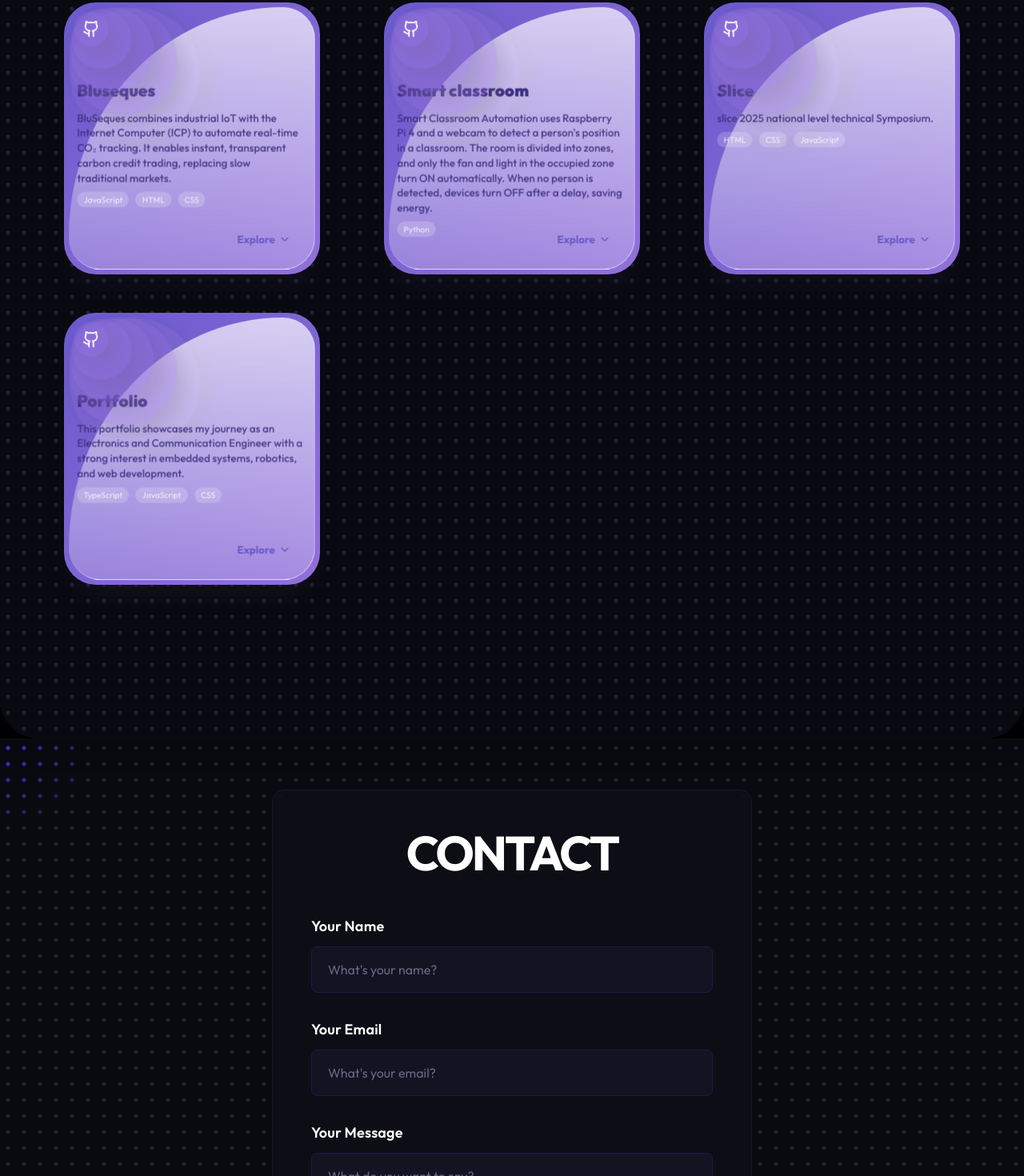
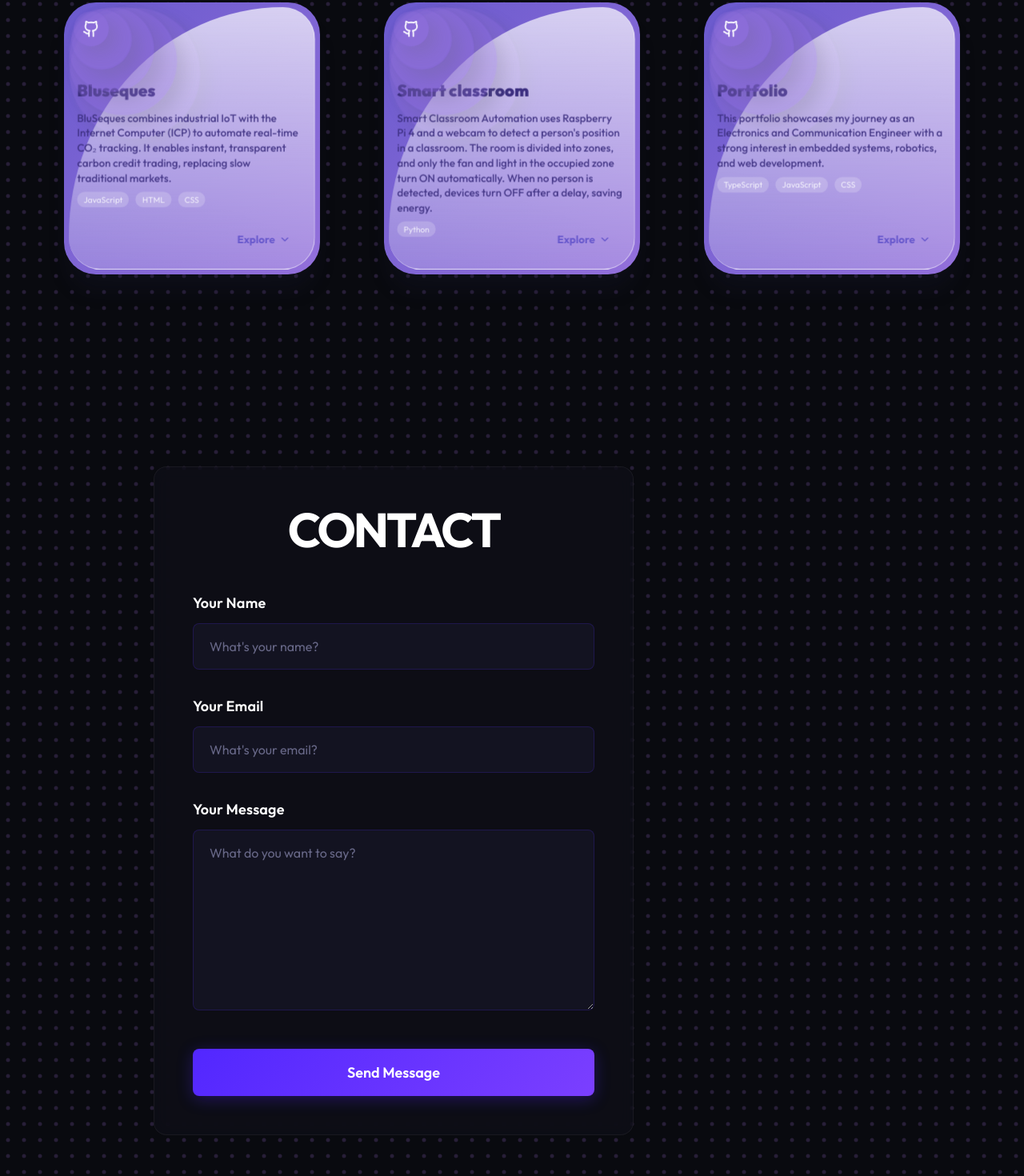
Before and after one commit to yobin021/yobin-portfolio-, a Next.js app: page / in a window 1280 px wide. Shown: the part 3381-4851 px from the top of the page at 80% size. Built offline with nearby package versions, Linux system fonts and the light colour scheme.

Commit message:
final submit

```diff
--- a/src/components/ContactForm.tsx
+++ b/src/components/ContactForm.tsx
@@ -18,7 +18,7 @@ interface FormErrors {
     message?: string;
 }
 
-export default function ContactForm() {
+export default function ContactForm({ isEmbedded = false }: { isEmbedded?: boolean }) {
     const [formData, setFormData] = useState<FormData>({
         name: '',
         email: '',
@@ -93,9 +93,13 @@ export default function ContactForm() {
         }
     };
 
+    const Component = isEmbedded ? "div" : "section";
+    const className = isEmbedded ? "w-full py-24 flex justify-center" : "contact-section";
+
     return (
-        <section id="contact-me" className="contact-section">
-            {/* Background Animation */}
+        <Component id="contact-me" className={className}>
+            {/* Background Animation - Only show if NOT embedded */}
+            {!isEmbedded && (
                 <div className="absolute inset-0 z-0">
                     <DotGrid
                         dotSize={5}
@@ -109,8 +113,9 @@ export default function ContactForm() {
                         returnDuration={1.5}
                     />
                 </div>
+            )}
 
-            <div className="contact-container relative z-10">
+            <div className={`${isEmbedded ? 'w-full max-w-4xl' : 'contact-container'} relative z-10`}>
                 {/* Contact Form Wrapper - Centered */}
                 <motion.div
                     initial={{ opacity: 0, y: 50 }}
@@ -196,6 +201,6 @@ export default function ContactForm() {
                     </form>
                 </motion.div>
             </div>
-        </section>
+        </Component>
     );
 }
--- a/src/components/HomeClient.tsx
+++ b/src/components/HomeClient.tsx
@@ -4,7 +4,7 @@ import { useState, useEffect } from "react";
 import Navbar from "@/components/Navbar";
 import ScrollSequence from "@/components/ScrollSequence";
 import TechStackVShape from "@/components/TechStackVShape";
-import ContactForm from "@/components/ContactForm";
+
 import Loader from "@/components/Loader";
 
 export default function HomeClient() {
@@ -31,7 +31,7 @@ export default function HomeClient() {
             <Navbar />
             <ScrollSequence />
             <TechStackVShape />
-            <ContactForm />
+
         </main>
     );
 }
--- a/src/components/Projects.tsx
+++ b/src/components/Projects.tsx
@@ -28,12 +28,6 @@ const projects: Project[] = [
         description: "Smart Classroom Automation uses Raspberry Pi 4 and a webcam to detect a person's position in a classroom. The room is divided into zones, and only the fan and light in the occupied zone turn ON automatically. When no person is detected, devices turn OFF after a delay, saving energy.",
         tags: ["Python"],
         links: { github: "https://github.com/yobin021/smart_classroom", demo: "#" },
-    },
-    {
-        title: "Slice",
-        description: "slice 2025 national level technical Symposium.",
-        tags: ["HTML", "CSS", "JavaScript"],
-        links: { github: "https://github.com/yobin021/slice2025", demo: "https://slice2025.in/" },
     },
     {
         title: "Portfolio",
--- a/src/components/TechStackVShape.tsx
+++ b/src/components/TechStackVShape.tsx
@@ -6,6 +6,7 @@ import { SiC, SiPostgresql, SiMysql, SiInternetcomputer } from "react-icons/si";
 import { motion, useScroll, useTransform } from "framer-motion";
 // 1. Import Projects
 import Projects from "./Projects";
+import ContactForm from "./ContactForm";
 
 import DotGrid from "./DotGrid";
 
@@ -105,6 +106,11 @@ export default function TechStackVShape() {
                     <Projects isEmbedded={true} />
                 </div>
 
+                {/* 3. INSERT CONTACT FORM HERE */}
+                <div className="w-full">
+                    <ContactForm isEmbedded={true} />
+                </div>
+
             </motion.div>
         </section>
     );
```
Lines whose indentation alone changed are shown as unchanged.
